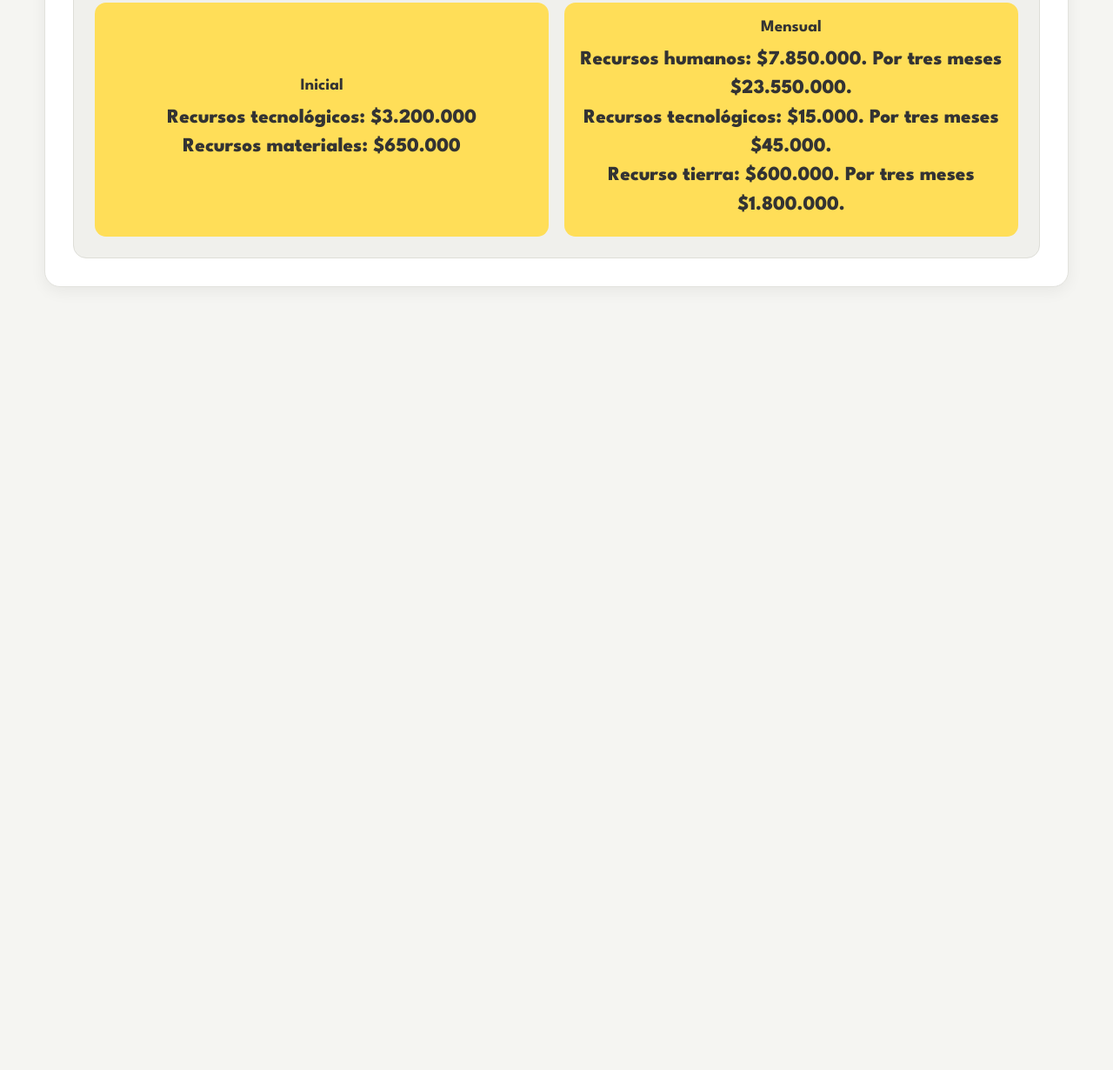
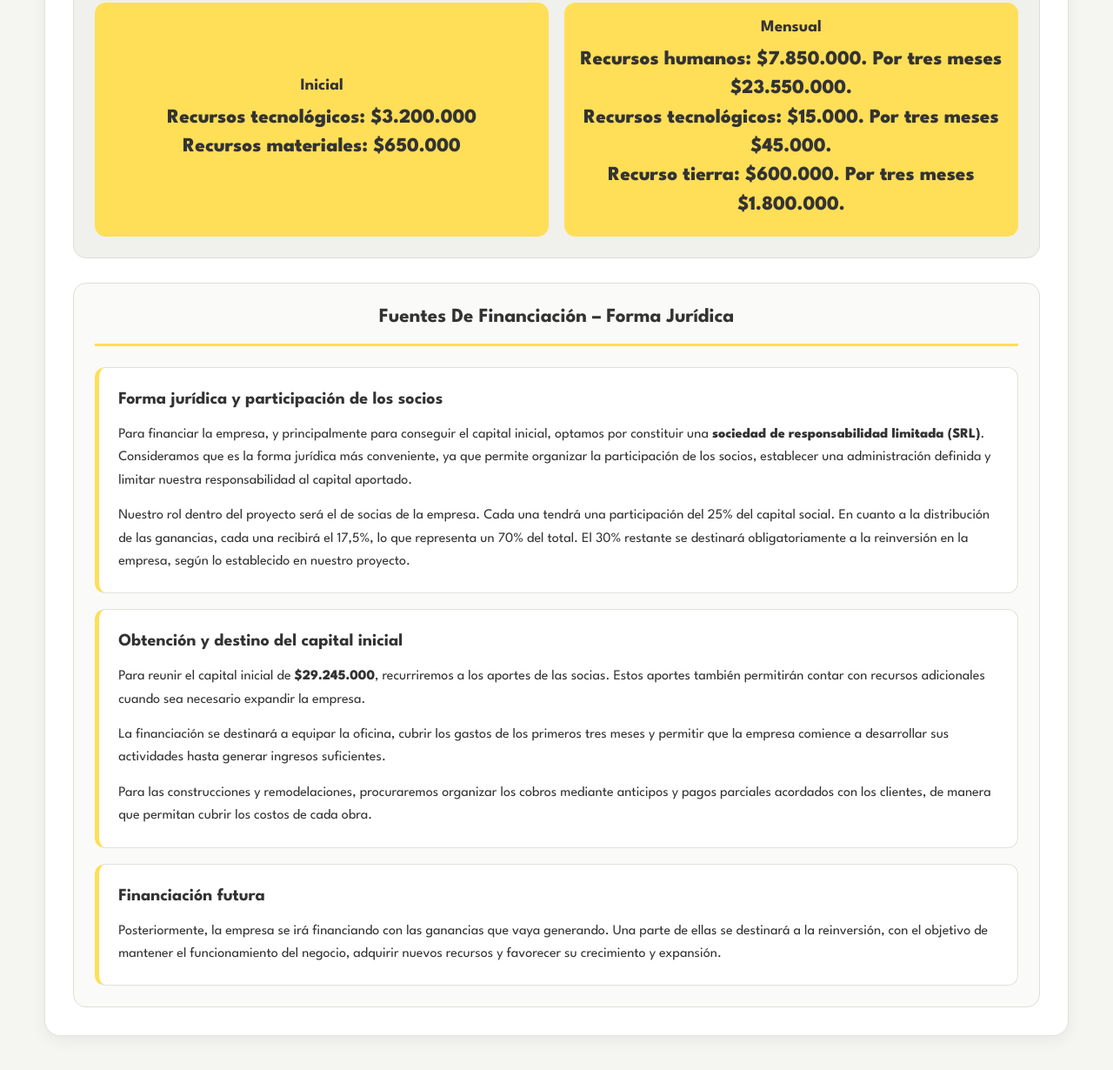
Before and after one commit to MelanieAlba/pagina-web-b1, a plain HTML site: page recursos/indexrecursos.html in a window 1280 px wide. Shown: the part 5235-6465 px from the top of the page at 87% size. Before the commit the page ends 5635 px from the top, so only its background shows below. Drawn offline with Linux system fonts and the light colour scheme.

Commit message:
Actualizar paginas y estilos

```diff
--- a/recursos/indexrecursos.html
+++ b/recursos/indexrecursos.html
@@ -180,6 +180,71 @@
                     </div>
                 </div>
             </div>
+
+            <div class="fuentes-financiacion">
+                <h2 class="subtitulo">Fuentes De Financiación – Forma Jurídica</h2>
+                <div class="bloque-financiacion">
+                    <h3>Forma jurídica y participación de los socios</h3>
+
+                    <p>
+                        Para financiar la empresa, y principalmente para conseguir
+                        el capital inicial, optamos por constituir una
+                        <strong>sociedad de responsabilidad limitada (SRL)</strong>.
+                        Consideramos que es la forma jurídica más conveniente,
+                        ya que permite organizar la participación de los socios,
+                        establecer una administración definida y limitar nuestra
+                        responsabilidad al capital aportado.
+                    </p>
+
+                    <p>
+                        Nuestro rol dentro del proyecto será el de socias de la
+                        empresa. Cada una tendrá una participación del 25% del
+                        capital social. En cuanto a la distribución de las
+                        ganancias, cada una recibirá el 17,5%, lo que representa
+                        un 70% del total. El 30% restante se destinará
+                        obligatoriamente a la reinversión en la empresa,
+                        según lo establecido en nuestro proyecto.
+                    </p>
+                </div>
+
+                <div class="bloque-financiacion">
+                    <h3>Obtención y destino del capital inicial</h3>
+
+                    <p>
+                        Para reunir el capital inicial de
+                        <strong>$29.245.000</strong>, recurriremos a los aportes
+                        de las socias. Estos aportes también permitirán contar
+                        con recursos adicionales cuando sea necesario expandir
+                        la empresa.
+                    </p>
+
+                    <p>
+                        La financiación se destinará a equipar la oficina,
+                        cubrir los gastos de los primeros tres meses y permitir
+                        que la empresa comience a desarrollar sus actividades
+                        hasta generar ingresos suficientes.
+                    </p>
+
+                    <p>
+                        Para las construcciones y remodelaciones, procuraremos
+                        organizar los cobros mediante anticipos y pagos parciales
+                        acordados con los clientes, de manera que permitan
+                        cubrir los costos de cada obra.
+                    </p>
+                </div>
+
+                <div class="bloque-financiacion">
+                    <h3>Financiación futura</h3>
+
+                    <p>
+                        Posteriormente, la empresa se irá financiando con las
+                        ganancias que vaya generando. Una parte de ellas se
+                        destinará a la reinversión, con el objetivo de mantener
+                        el funcionamiento del negocio, adquirir nuevos recursos
+                        y favorecer su crecimiento y expansión.
+                    </p>
+                </div>
+            </div>
         </section>
     </main>
 </body>
--- a/recursos/stylerecursos.css
+++ b/recursos/stylerecursos.css
@@ -307,6 +307,55 @@ body {
     margin-bottom: 18px;
 }
 
+/* FUENTES DE FINANCIACIÓN – FORMA JURÍDICA */
+.fuentes-financiacion {
+    width: 100%;
+    margin-top: 28px;
+    padding: 24px;
+    background: #fafaf8;
+    border: 1px solid #deded8;
+    border-radius: 15px;
+}
+
+.fuentes-financiacion > .subtitulo {
+    margin-bottom: 24px;
+    padding-bottom: 15px;
+    border-bottom: 3px solid var(--amarillo);
+    line-height: 1.3;
+}
+
+.bloque-financiacion {
+    margin-top: 18px;
+    padding: 22px;
+    background: var(--blanco);
+    border: 1px solid #e1e1db;
+    border-left: 5px solid var(--amarillo);
+    border-radius: 12px;
+}
+
+.bloque-financiacion h3 {
+    margin: 0 0 14px;
+    font-size: 20px;
+    font-weight: 700;
+    line-height: 1.4;
+}
+
+.bloque-financiacion p {
+    margin: 0 0 14px;
+    font-size: 16px;
+    line-height: 1.65;
+    text-align: left;
+    overflow-wrap: anywhere;
+}
+
+.bloque-financiacion p:last-child {
+    margin-bottom: 0;
+}
+
+.bloque-financiacion strong {
+    font-weight: 800;
+}
+
 /* TABLET Y CELULAR */
 @media (max-width: 850px) {
     .barra-superior {
@@ -370,4 +419,26 @@ body {
     .costo-item p {
         font-size: 19px;
     }
+
+    /* FUENTES DE FINANCIACIÓN EN CELULARES */
+    .fuentes-financiacion {
+        padding: 16px 12px;
+    }
+
+    .fuentes-financiacion > .subtitulo {
+        font-size: 20px;
+    }
+
+    .bloque-financiacion {
+        padding: 16px;
+    }
+
+    .bloque-financiacion h3 {
+        font-size: 18px;
+    }
+
+    .bloque-financiacion p {
+        font-size: 15px;
+        line-height: 1.6;
+    }
 }
```
Also changed, not shown: objetivos/indexobjetivos.html (+1 -1 lines), productosyservicios/indexproductosyservicios.html (+6 -8 lines), productosyservicios/styleproductosyservicios.css (+43 -32 lines).
